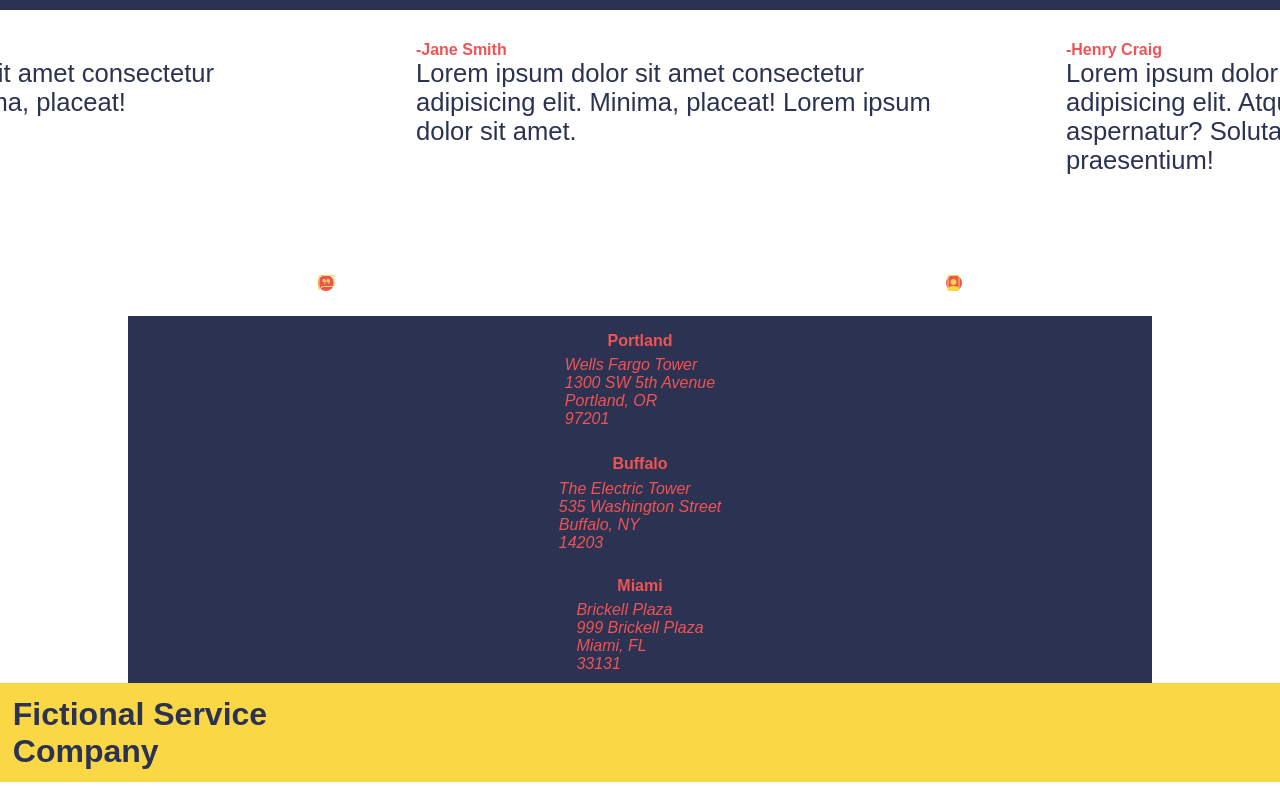
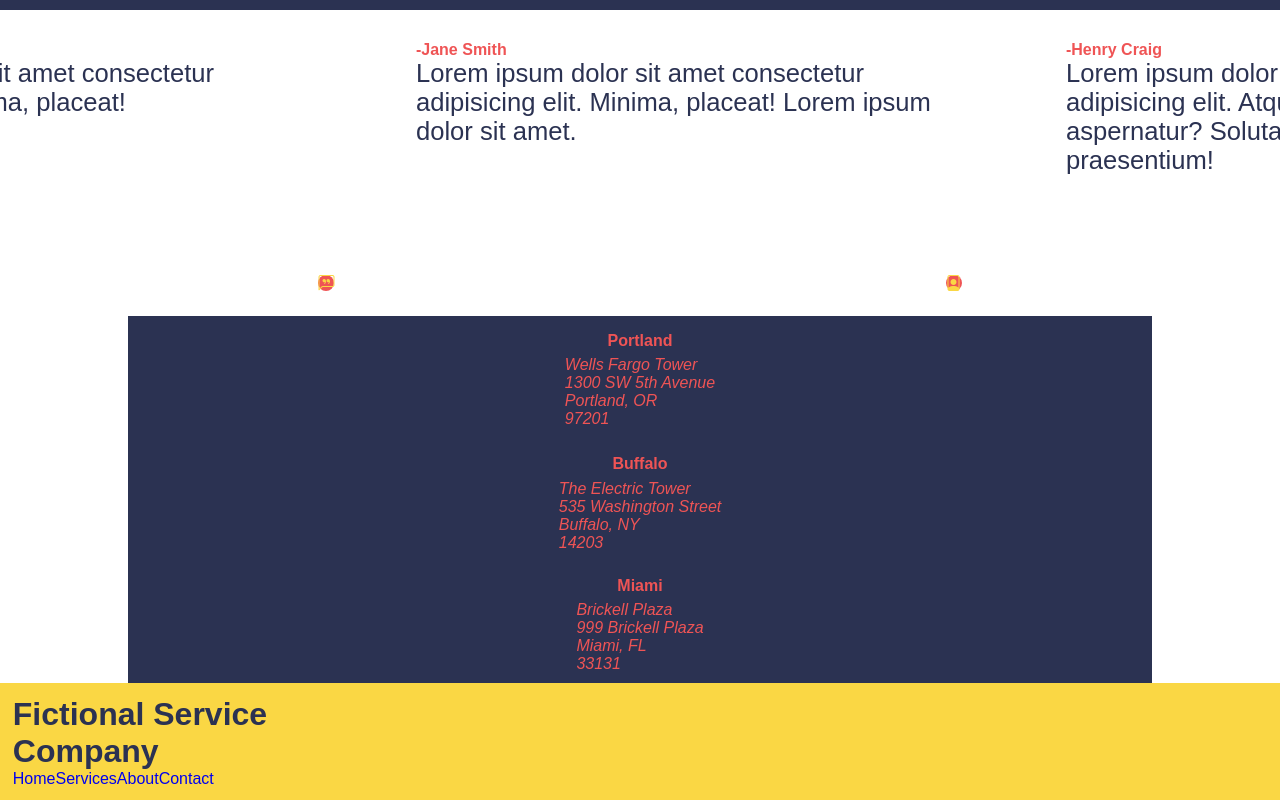
Before and after one commit to coreystone01/fictional-construction-company, a website: page src/index.html in a window 1280 px wide. Shown: the part 1914-2714 px from the top of the page. Drawn offline with nearby package versions, Linux system fonts and the light colour scheme; a web font is replaced by a local one.

Commit message:
add comments to partials and clean up any junk comments and extra code

```diff
--- a/src/index.html
+++ b/src/index.html
@@ -250,14 +250,14 @@
     </div>
   </section>
   <footer class="footer">
-    <div class="container is-flex align-items--center">
+    <div class="container">
       <h2 class="footer-title">Fictional Service<br>Company</h2>
-      <nav class="navbar">
-        <ul class="nav-menu">
-          <li class="nav-item"><a href="#" class="nav-link">Home</a></li>
-          <li class="nav-item"><a href="#" class="nav-link">Services</a></li>
-          <li class="nav-item"><a href="#" class="nav-link">About</a></li>
-          <li class="nav-item"><a href="#" class="nav-link">Contact</a></li>
+      <nav class="footer-navbar">
+        <ul class="footer-nav-menu">
+          <li class="footer-nav-item"><a href="#" class="footer-nav-link">Home</a></li>
+          <li class="footer-nav-item"><a href="#" class="footer-nav-link">Services</a></li>
+          <li class="footer-nav-item"><a href="#" class="footer-nav-link">About</a></li>
+          <li class="footer-nav-item"><a href="#" class="footer-nav-link">Contact</a></li>
         </ul>
       </nav>
     </div>
--- a/src/sass/modules/_button.scss
+++ b/src/sass/modules/_button.scss
@@ -1,3 +1,4 @@
+// dependencies: _mixins.scss
 .button,
 %button {
     padding: 4%;
--- a/src/sass/modules/_card.scss
+++ b/src/sass/modules/_card.scss
@@ -1,26 +1,4 @@
-// .skew-card {
-// 	display: inline-block;
-// 	position: relative;
-// 	width: 60vw;
-// 	height: 60vw;
-// 	border-radius: 30px;
-// 	overflow: hidden;
-// 	box-shadow: 5px 5px 30px rgba(0, 0, 0, 0.3);
-// }
-
-
-// .skew-card-description-bk {
-//     background-image: linear-gradient(0deg , $primary-color, $accent-color);
-//     border-radius: 30px;
-//     position: absolute;
-//     top: 55%;
-//     left: -5px;
-//     height: 65%;
-//     width: 108%;
-//     transform: skew(19deg, -9deg);
-// }
-
-
+// dependencies: _mixins.scss
 .card   {
     background-color: $yellow;
     display: flex;
@@ -28,7 +6,7 @@
     align-items: center;
     width: auto;
     height: auto;
-    @include responsive(sm-phone){
+    @include responsive('sm-phone'){
         gap: 1rem;
         margin: 8%;
         padding: 8%;
@@ -44,7 +22,7 @@
     border-radius: 15px 15px 0 0;
     @extend %is-flex;
 	@extend %justify-center;
-    @include responsive(sm-phone){
+    @include responsive('sm-phone'){
         height: 10vh;
     }
 }
--- a/src/sass/modules/_container.scss
+++ b/src/sass/modules/_container.scss
@@ -1,3 +1,4 @@
+// dependencies: _mixins.scss
 .container,
 %container
  {
--- a/src/sass/modules/_footer.scss
+++ b/src/sass/modules/_footer.scss
@@ -2,14 +2,6 @@
 %footer
 {
     background-color: $yellow;
-
-    @include responsive('sm-phone'){
-        .container{
-            @include flex-direction('column');
-            padding: 4%;
-        }
-
-    }
 }
 
 .footer-title   {
@@ -19,3 +11,11 @@
         display: none;
     }
 }
+
+.footer-navbar  {
+
+}
+
+.footer-nav-menu    {
+    display: flex;
+}
--- a/src/sass/modules/_navbar.scss
+++ b/src/sass/modules/_navbar.scss
@@ -1,3 +1,5 @@
+// dependencies: _button.scss, _mixins.scss
+
 #toggle {
     cursor: pointer;
     font-weight: $heavy-weight;
@@ -14,9 +16,9 @@
     }
 
 }
-.navbar {
+// .navbar {
 
-}
+// }
 
 .nav-menu   {
     display: none;
@@ -55,3 +57,14 @@
 .nav-link   {
     color: $blue;
 }
+
+// Example HTML:
+// <nav role="navigation" class="navbar">
+// <button id="toggle" aria-controls="nav-menu" class="button--bg__blue">Menu</button>
+// <ul class="nav-menu">
+//   <li class="nav-item" tabindex="0"><a class="nav-link" href="#">Home</a></li>
+//   <li class="nav-item" tabindex="0"><a class="nav-link" href="#">About</a></li>
+//   <li class="nav-item" tabindex="0"><a class="nav-link" href="#">Contact</a></li>
+//   <li class="nav-item" tabindex="0"><a class="nav-link" href="#">FAQ</a></li>
+// </ul>
+// </nav>
```
Also changed, not shown: src/css/main.css.
